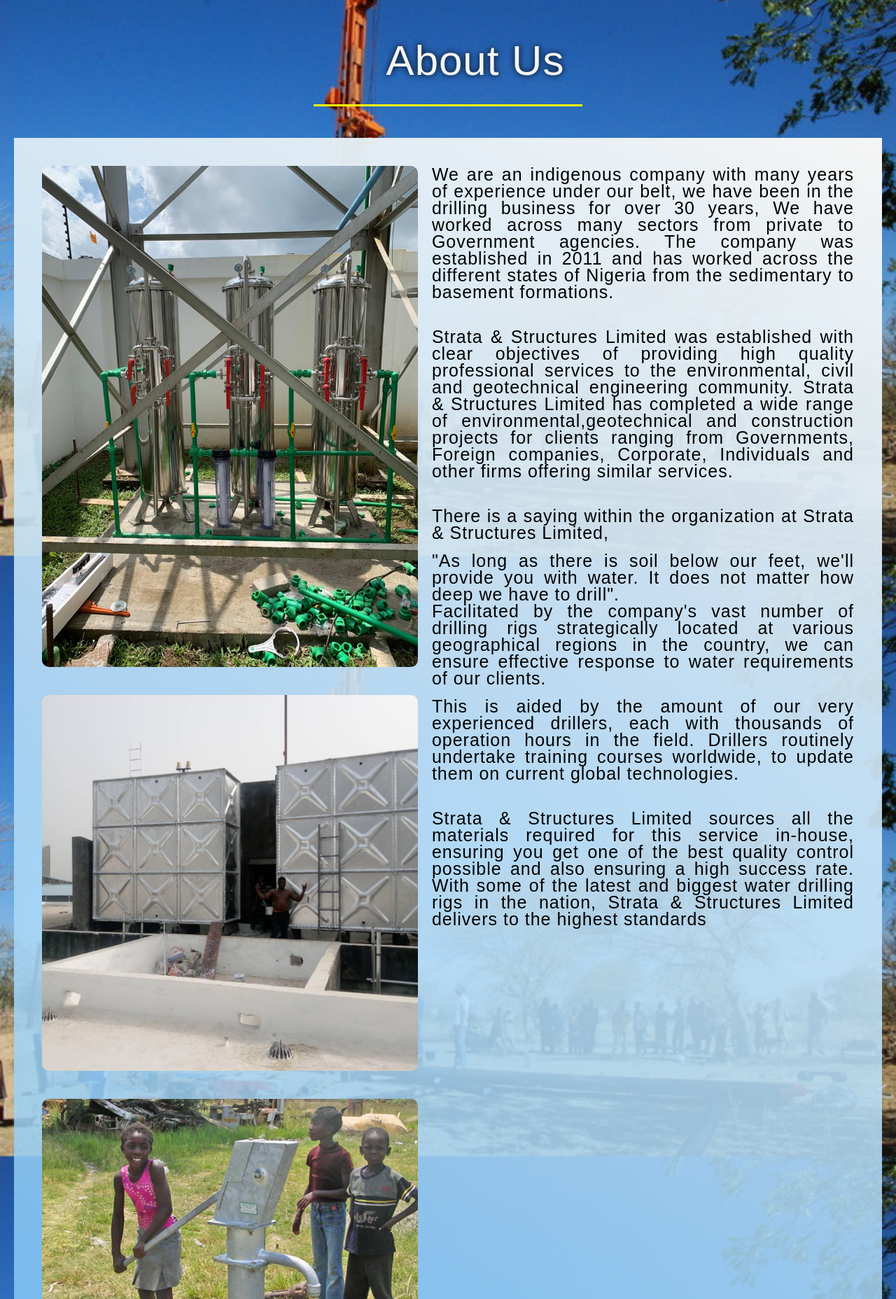
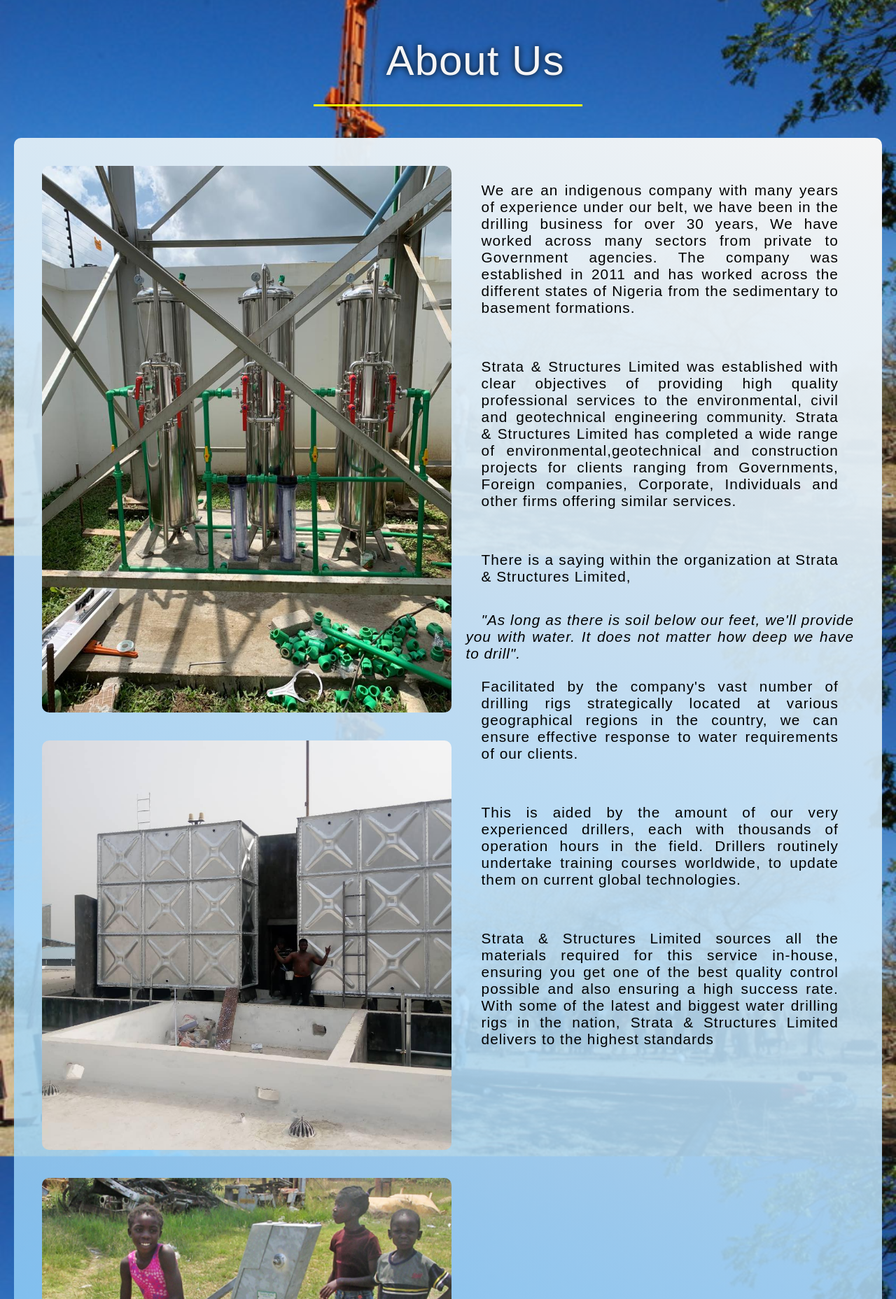
Before and after one commit to siegfred14/strataAndStructuresLtd, a Django app: page /about/ in a window 1280 px wide. Shown: the part 64-1920 px from the top of the page at 70% size. Run offline with Django 4.2, Linux system fonts and the light colour scheme; some libraries are stand-ins or nearby versions.

Commit message:
changes in about added

```diff
--- a/coreApp/templates/about.html
+++ b/coreApp/templates/about.html
@@ -26,7 +26,6 @@
       established in 2011 and has worked across the different states of Nigeria
       from the sedimentary to basement formations.
     </p>
-    <br />
     <p>
       Strata &#38; Structures Limited was established with clear objectives of
       providing high quality professional services to the environmental, civil
@@ -35,7 +34,6 @@
       projects for clients ranging from Governments, Foreign companies,
       Corporate, Individuals and other firms offering similar services.
     </p>
-    <br />
     <p>
       There is a saying within the organization at Strata &#38; Structures
       Limited,
@@ -56,7 +54,6 @@
       thousands of operation hours in the field. Drillers routinely undertake
       training courses worldwide, to update them on current global technologies.
     </p>
-    <br />
     <p>
       Strata &#38; Structures Limited sources all the materials required for
       this service in-house, ensuring you get one of the best quality control
--- a/static/css/style.css
+++ b/static/css/style.css
@@ -257,6 +257,7 @@ body {
   margin: 20px;
   background: linear-gradient(25deg, rgba(0, 153, 255, 0.644), whitesmoke);
   display: flex;
+  border-radius: 10px;
 }
 
 /* .pictures {
@@ -280,9 +281,19 @@ body {
 .about .about-info {
   padding: 10px;
   margin: 10px;
-  font-size: 25px;
+  font-size: 160%;
   color: black;
   text-align: justify;
+  height: inherit;
+}
+
+.about .about-info p {
+  padding: 4%;
+}
+
+.about .about-info span {
+  padding: 4%;
+  font-style: italic;
 }
 
 /*--- Footer ---*/
```
